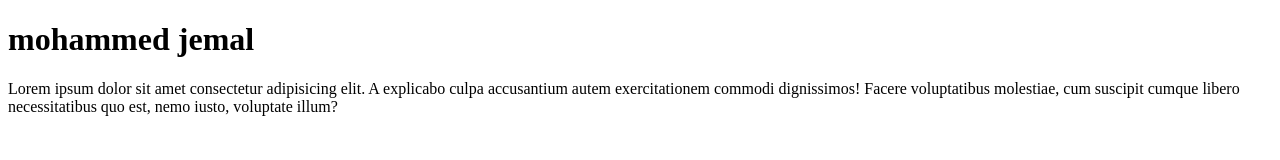
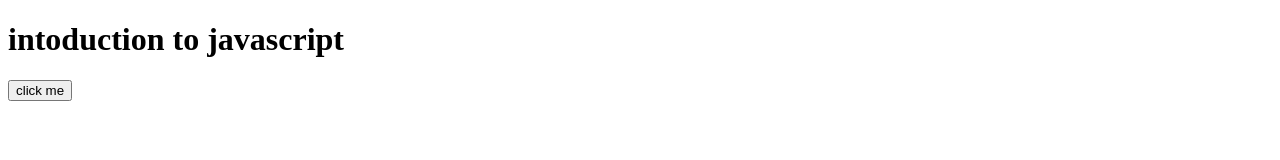
Before and after one commit to moha123-art/mohammed, a plain HTML site: page index.html in a window 1280 px wide. Drawn offline with Linux system fonts and the light colour scheme.

Commit message:
Add files via upload

```diff
--- a/index.html
+++ b/index.html
@@ -3,10 +3,17 @@
 <head>
     <meta charset="UTF-8">
     <meta name="viewport" content="width=device-width, initial-scale=1.0">
-    <title>Document</title>
+    <title>JS</title>
+    <link rel="stylesheet" href="../CSS/style.css">
+    <script src="../CSS/js/script.js"></script>
 </head>
 <body>
-   <h1>mohammed jemal</h1>
-   <p>Lorem ipsum dolor sit amet consectetur adipisicing elit. A explicabo culpa accusantium autem exercitationem commodi dignissimos! Facere voluptatibus molestiae, cum suscipit cumque libero necessitatibus quo est, nemo iusto, voluptate illum?</p>
+    <!--inline-->
+    <h1>intoduction to javascript</h1>
+    <button onclick="alert('hello world')">click me</button>
+    <!--internal-->
+    <script>
+        console.log("hello world")
+    </script>
 </body>
 </html>
```
